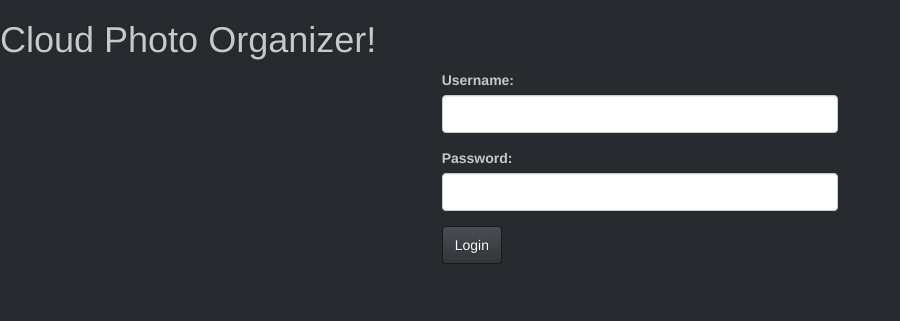
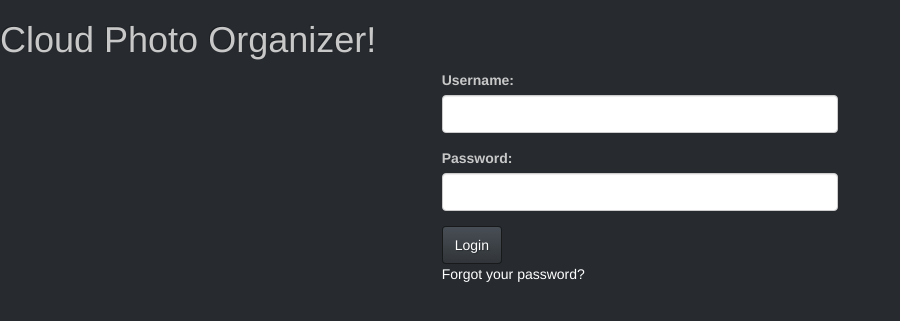
Before and after one commit to Vencislav-Dzhukelov/Cloud-Photos-Organizer, a Django app: page /login/ in a window 1280 px wide. Shown: the part 52-373 px from the top of the page, without its empty margins (0-900 px from the left). Run offline with Django 3.2, Linux system fonts and the light colour scheme; some libraries are stand-ins or nearby versions.

Commit message:
password reset and password validation

```diff
--- a/organizer/website/templates/login.html
+++ b/organizer/website/templates/login.html
@@ -14,5 +14,6 @@
             </div>
             <input type="submit" value="Login" class="btn btn-default"/>
         </form>
+        <p><a href="{% url 'password_reset' %}">Forgot your password?</a></p>
     </div>
 {% endblock main %}
--- a/organizer/website/urls.py
+++ b/organizer/website/urls.py
@@ -8,4 +8,5 @@ urlpatterns = patterns('website.views',
                        url(r"^organizer/", 'organizer', name="organizer"),
                        url(r"^logout/$", 'organizer_logout', name="logout"),
                        url(r"^contact/$", 'contact', name="contact"),
+                       url(r"^password_reset/$", 'password_reset', name="password_reset")
                        )
--- a/organizer/website/views.py
+++ b/organizer/website/views.py
@@ -3,7 +3,9 @@ from django.http import HttpResponseBadRequest
 from django.contrib.auth.models import User
 from django.contrib.auth import authenticate, login, logout
 from django.contrib.auth.decorators import login_required
-from django.core.mail import send_mail
+#from django.core.mail import send_mail
+import re
+from website.send_new_password import generate_new_password, send_reset_password
 
 # Create your views here.
 
@@ -22,7 +24,8 @@ def register(request):
         email = request.POST.get("email")
         password = request.POST.get("password")
 
-        if not _validate_register(username, email, password):
+        if _validate_register(username, email, password) != True:
+            password_error = _validate_register(username, email, password)
             return redirect("register")
 
         user = User.objects.create_user(username, email, password)
@@ -41,6 +44,18 @@ def _validate_register(username, email, password):
 
     if password is None or password.strip() == "":
         return False
+
+    if len(password) < 8:
+        password_error = "Password too short! Must be at least 8 symbols."
+        return password_error
+
+    if not re.search('[a-zA-Z]', password):
+        password_error = "Your password must contain upper and lower case characters!"
+        return password_error
+
+    if not re.search('[0-9]', password):
+        password_error = "Your password must contain digits!"
+        return password_error
 
     return True
 
@@ -65,10 +80,32 @@ def user_login(request):
             return redirect("organizer")
         else:
             # TODO: Make some message for this
+            login_error = "Wrong username or password!"
             return redirect("register")
 
     else:
         return render(request, "login.html", locals())
+
+
+def password_reset(request):
+    if request.user.is_authenticated():
+        return redirect("organizer")
+
+    if request.method == "POST":
+        email = request.POST.get("email")
+        user = User.objects.get(email=email)
+        if user is not None:
+            new_password = generate_new_password()
+            send_reset_password(email, new_password)
+            user.set_password(new_password)
+            user.save()
+            return redirect("login")
+        else:
+            reset_password_error = "Wrong E-mail!!"
+            return redirect("password_reset")
+
+    else:
+        return render(request, "password_reset.html", locals())
 
 
 @login_required(login_url="login")
```
Also changed, not shown: organizer/website/send_new_password.py (added, +23 -0 lines), organizer/website/templates/password_reset.html (added, +14 -0 lines), organizer/db.sqlite3.
